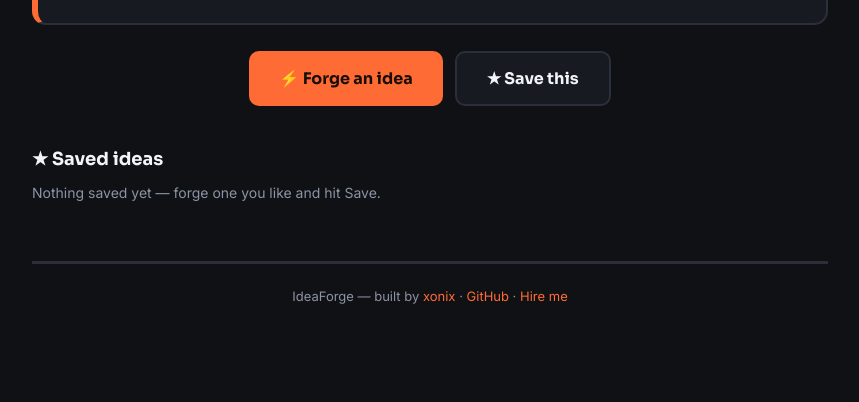
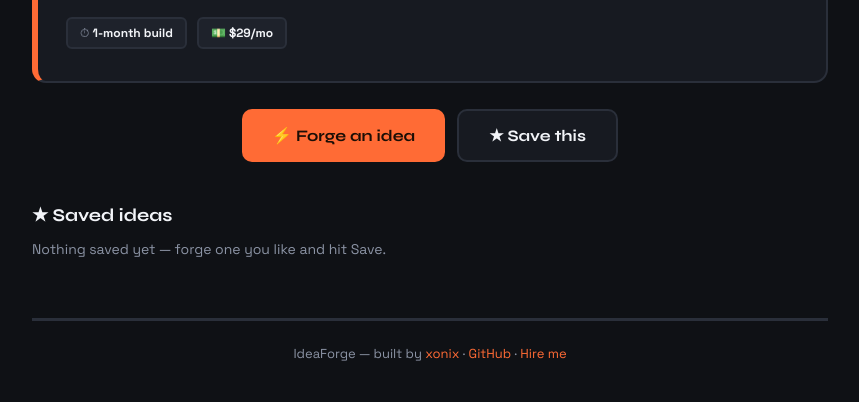
Before and after one commit to xonix97/ideaforge, a plain HTML site: page index.html in a window 1280 px wide. Shown: the part 576-978 px from the top of the page, without its empty margins (210-1069 px from the left). Before the commit the page ends 920 px from the top, so only its background shows below. Drawn offline with Linux system fonts and the light colour scheme.

Commit message:
style: switch to Syne + Space Grotesk

```diff
--- a/index.html
+++ b/index.html
@@ -6,12 +6,12 @@
 <title>IdeaForge — SaaS Idea Generator</title>
 <meta name="description" content="IdeaForge — generate a fresh SaaS startup idea in one click." />
 <link rel="preconnect" href="https://fonts.googleapis.com" />
-<link href="https://fonts.googleapis.com/css2?family=Sora:wght@400;600;700;800&family=Inter:wght@400;500;600&display=swap" rel="stylesheet" />
+<link href="https://fonts.googleapis.com/css2?family=Syne:wght@600;700;800&family=Space+Grotesk:wght@400;500;600;700&display=swap" rel="stylesheet" />
 <style>
   :root {
     --bg:#0f1115; --panel:#171a21; --panel-2:#1e222b; --line:#2a2f3a;
     --text:#f2f4f8; --muted:#8b93a4; --accent:#ff6b35; --accent-2:#ffd23f; --ok:#2dd4a7;
-    --display:"Sora",system-ui,sans-serif; --body:"Inter",system-ui,sans-serif;
+    --display:"Syne",system-ui,sans-serif; --body:"Space Grotesk",system-ui,sans-serif;
   }
   * { margin:0; padding:0; box-sizing:border-box; }
   body { font-family:var(--body); background:var(--bg); color:var(--text); min-height:100vh; }
```
